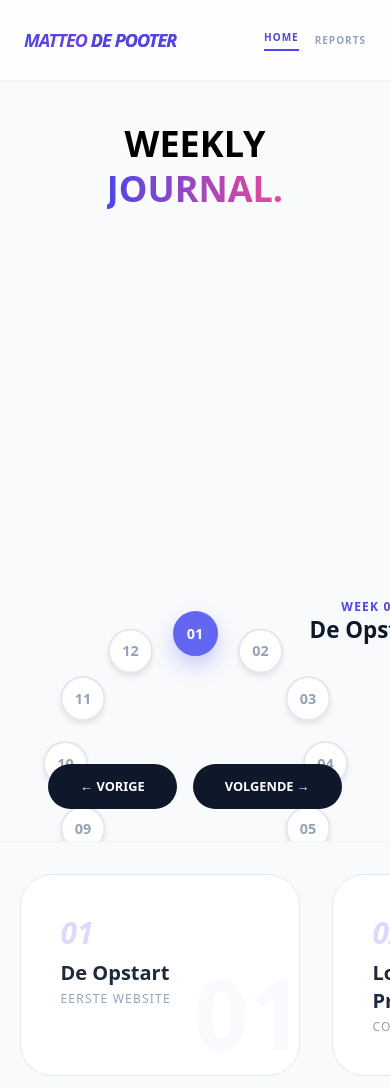
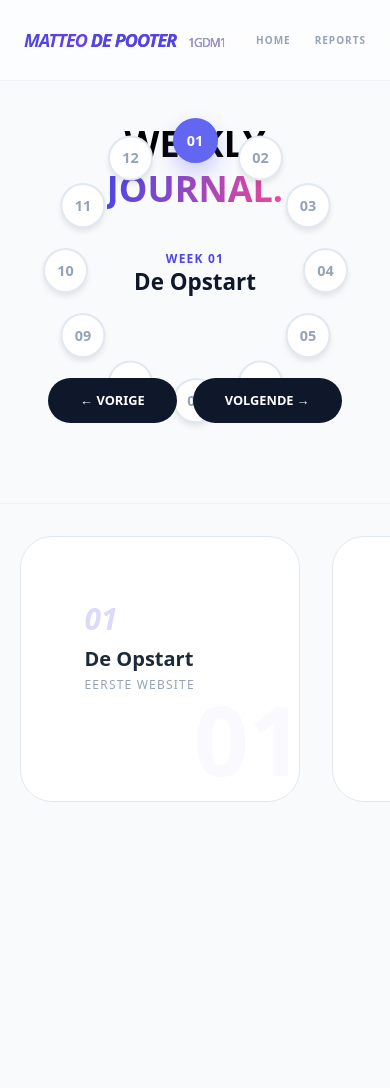
Before and after one commit to MatteoDePooter/Matteo-De-Pooter, a website: page index.html in a window 390 px wide. Shown: the top 1088 px of the page. Drawn offline with nearby package versions, Linux system fonts and the light colour scheme.

Commit message:
Update index.html

```diff
--- a/index.html
+++ b/index.html
@@ -9,41 +9,6 @@
     :root {
       --radius: 260px;
       --circle-size: 70px;
-    }
-
-    /* VERBETERDE MEDIA QUERIES VOOR MOBIEL */
-@media (max-width: 768px) {
-  :root {
-    --radius: 130px;      /* Iets kleiner zodat het niet buiten het scherm valt */
-    --circle-size: 45px;  /* Cirkels iets kleiner voor meer ademruimte */
-  }
-
-  #info-title {
-    font-size: 1.4rem !important; /* Tekst iets compacter */
-    line-height: 1.2;
-  }
-
-  .hero-fold {
-    height: 70vh !important; /* Iets minder hoog zodat de knoppen zichtbaar blijven */
-    min-height: 550px;
-  }
-
-  .center-info {
-    /* Positioneer de tekst precies in het midden van de cirkel-boog */
-    top: auto !important;
-    bottom: 120px !important;
-    transform: none !important;
-    width: 100%;
-  }
-
-  #wheel-container {
-    height: 350px; /* Container minder hoog maken */
-  }
-
-  #wheel {
-    /* Zorg dat het draaipunt van het wiel goed staat t.o.v. de tekst */
-    top: 90%;
-  }
     }
 
     html, body {
@@ -94,9 +59,8 @@
 
     .center-info {
       position: absolute;
-  top: 60%;
-  left: 50%; /* Toevoegen */
-  transform: translate(-50%, -50%); /* Aanpassen */
+
+
       text-align: center;
       z-index: 10;
       width: 90%;
@@ -196,20 +160,60 @@
       color: rgba(99, 102, 241, 0.04);
       z-index: 0;
     }
+
+    /* VERBETERDE MEDIA QUERIES VOOR MOBIEL */
+    @media (max-width: 900px) {
+  :root {
+    --radius: 130px;      /* Iets kleiner zodat het niet buiten het scherm valt */
+    --circle-size: 45px;  /* Cirkels iets kleiner voor meer ademruimte */
+  }
+
+  #info-title {
+    font-size: 1.4rem !important; /* Tekst iets compacter */
+    line-height: 1.2;
+  }
+
+  .hero-fold {
+    height: 10vh !important; /* Iets minder hoog zodat de knoppen zichtbaar blijven */
+    min-height: 50vh;
+  }
+
+  .center-info {
+    /* Positioneer de tekst precies in het midden van de cirkel-boog */
+    top: auto !important;
+    transform: none !important;
+    width: 100%;
+  }
+
+  #wheel {
+    /* Zorg dat het draaipunt van het wiel goed staat t.o.v. de tekst */
+    top: 50%;
+  }
+
+  #vorigevolgende{
+    padding: 3em;
+  }
+
+  .report-card{
+    padding: 4em;
+    margin-bottom: 15em;
+  }
+    }
+
   </style>
 </head>
 
 <body>
 
-    <nav>
-      <div class="max-w-6xl mx-auto px-6 h-20 flex items-center justify-between">
+     <nav class="sticky top-0 z-[100] bg-white/60 backdrop-blur-xl border-b border-slate-200/50">
+  <div class="max-w-6xl mx-auto px-6 md:px-8 h-20 flex items-center justify-between">
     <a href="index.html" class="flex items-center">
-          <span class="text-lg font-black tracking-tighter bg-gradient-to-r from-indigo-600 to-purple-600 bg-clip-text text-transparent italic">
-            MATTEO <span class="text-indigo-600">DE POOTER</span>
+      <span class="text-lg md:text-xl font-black tracking-tighter bg-gradient-to-r from-indigo-600 to-purple-600 bg-clip-text text-transparent italic">
+        MATTEO <span class="text-indigo-600">DE POOTER</span> <span class="text-slate-400 font-light ml-2 not-italic text-xs md:text-sm">1GDM1</span>
       </span>
     </a>
-        <div class="flex items-center gap-4 text-[10px] md:text-sm font-bold tracking-widest uppercase">
-          <a href="index.html" class="text-indigo-600 border-b-2 border-indigo-600 pb-1">Home</a>
+    <div class="flex items-center gap-6 md:gap-10 text-[10px] md:text-sm font-bold tracking-widest uppercase">
+      <a href="index.html" class="text-slate-400 hover:text-indigo-600 transition">Home</a>
       <a href="reports.html" class="text-slate-400 hover:text-indigo-600 transition">Reports</a>
     </div>
   </div>
```
Lines whose indentation alone changed are shown as unchanged.
